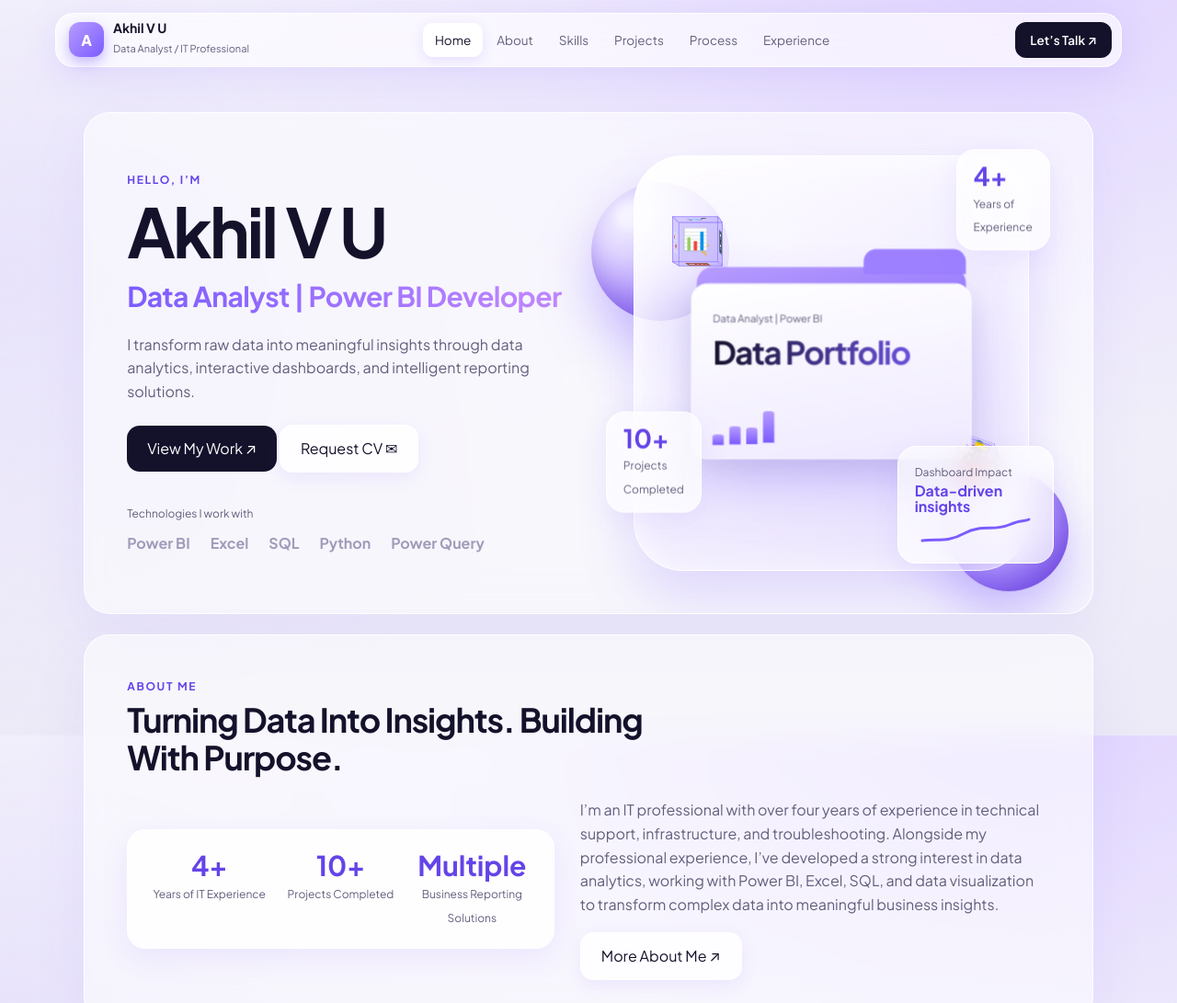
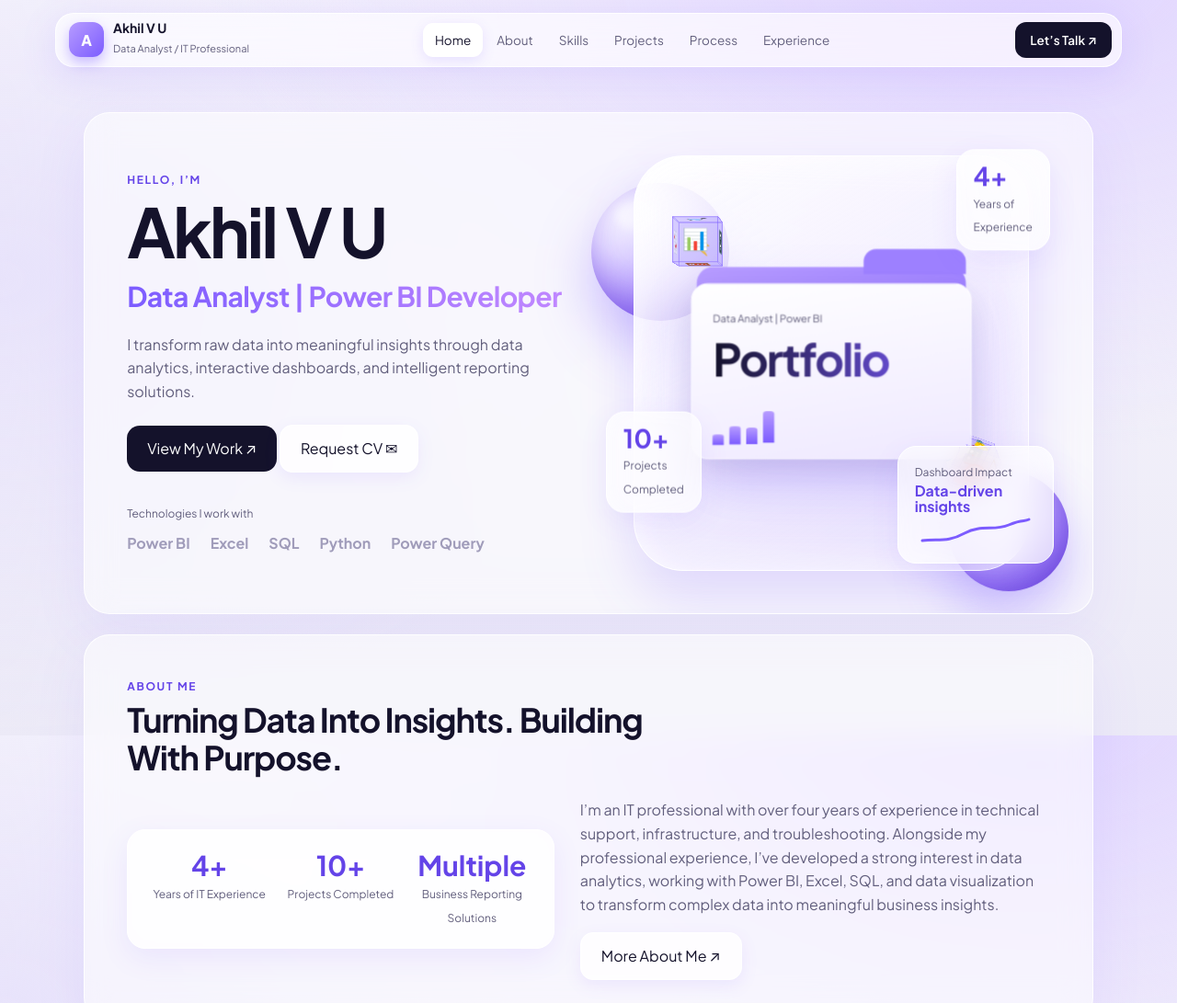
Before and after one commit to Akhilvu/portfolio, a plain HTML site: page index.html in a window 1280 px wide. Shown: the top 1091 px of the page at 92% size. Drawn offline with Linux system fonts and the light colour scheme.

Commit message:
Update index.html

```diff
--- a/index.html
+++ b/index.html
@@ -58,7 +58,7 @@ nav{position:fixed;top:calc(14px + env(safe-area-inset-top,0px));left:50%;transf
 .fb,.ff{position:absolute;inset:0;border-radius:18px}.fb{background:linear-gradient(160deg,#b79cff,#7c5cff);transform:translateZ(-30px);box-shadow:0 36px 60px rgba(124,92,255,.3)}
 .fb:before{content:"";position:absolute;top:-20px;right:0;width:38%;height:28px;border-radius:14px 14px 0 0;background:#9d80ff}
 .ff{top:22px;background:linear-gradient(170deg,#fff,#efe9ff);border:1px solid #fff;transform:translateZ(20px);padding:22px;box-shadow:0 10px 30px rgba(0,0,0,.08)}
-.ff small{color:var(--mut);font-size:11px}.ff h3{font-size:34px;letter-spacing:-.04em;line-height:1.05;margin-top:8px;background:linear-gradient(90deg,var(--ink),var(--pri));-webkit-background-clip:text;background-clip:text;color:transparent}
+.ff small{color:var(--mut);font-size:11px}.ff h3{font-size:48px;letter-spacing:-.04em;line-height:1.05;margin-top:8px;background:linear-gradient(90deg,var(--ink),var(--pri));-webkit-background-clip:text;background-clip:text;color:transparent}
 .bars{position:absolute;left:22px;bottom:14px;display:flex;gap:6px;align-items:flex-end;height:46px}.bars i{width:12px;border-radius:4px 4px 0 0;background:linear-gradient(var(--pri2),var(--pri));animation:gr 2.4s ease-in-out infinite alternate}
 .bars i:nth-child(1){height:20px}.bars i:nth-child(2){height:32px;animation-delay:.3s}.bars i:nth-child(3){height:26px;animation-delay:.6s}.bars i:nth-child(4){height:44px;animation-delay:.9s}
 @keyframes gr{to{transform:scaleY(.55);transform-origin:bottom}}
@@ -221,7 +221,7 @@ footer{flex-direction:column;text-align:center;align-items:center;padding:22px 1
 <div class="hr">
 <div class="sphere s1"></div><div class="sphere s2"></div>
 <div class="frame" id="frame">
-<div class="folder" id="folder"><div class="fb"></div><div class="ff"><small>Data Analyst | Power BI</small><h3>Data Portfolio</h3><div class="bars"><i></i><i></i><i></i><i></i></div></div>
+<div class="folder" id="folder"><div class="fb"></div><div class="ff"><small>Data Analyst | Power BI</small><h3> Portfolio</h3><div class="bars"><i></i><i></i><i></i><i></i></div></div>
 <div class="cube c1"><i>📊</i><i>🗄️</i><i>⚡</i><i>📈</i><i>🔍</i><i>🧮</i></div><div class="cube c2"><i>📉</i><i>🧠</i><i>📋</i><i>💡</i><i>🎯</i><i>🤖</i></div></div>
 </div>
 <div class="gc glass k1"><b>4+</b><small>Years of<br>Experience</small></div>
```
